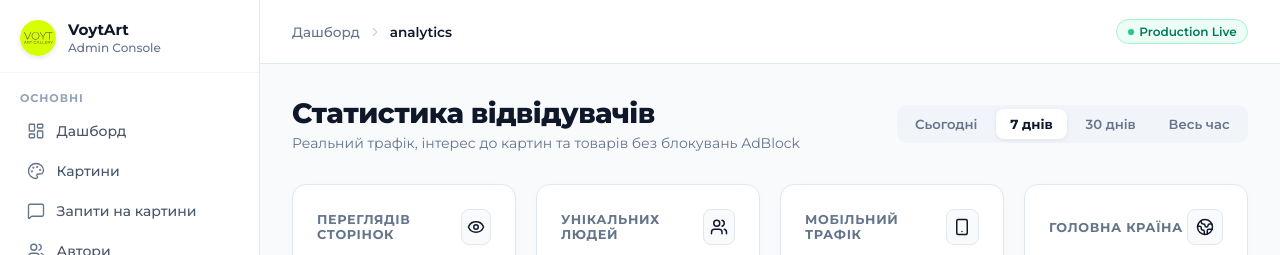
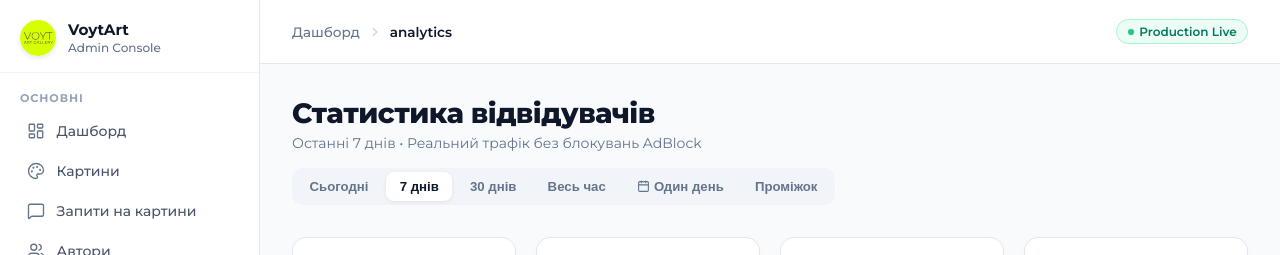
Before and after one commit to Vladokvl/voytArt_dev, a Next.js app: page /admin/analytics in a window 1280 px wide. Shown: the top 255 px of the page. Built offline with nearby package versions, Linux system fonts and the light colour scheme; no server answers; the database is empty.

Commit message:
feat(analytics): add custom date & date range picker and improve multi-tier GeoIP resolution

```diff
--- /dev/null
+++ b/src/app/admin/analytics/_DateRangePicker.tsx
@@ -0,0 +1,156 @@
+"use client";
+
+import { useState } from "react";
+import { useRouter } from "next/navigation";
+import { Calendar, Check } from "lucide-react";
+import styles from "./analytics.module.scss";
+
+export default function DateRangePicker({
+  currentPeriod,
+  currentFrom,
+  currentTo,
+  currentDate,
+}: {
+  currentPeriod: string;
+  currentFrom?: string;
+  currentTo?: string;
+  currentDate?: string;
+}) {
+  const router = useRouter();
+
+  const [mode, setMode] = useState<"preset" | "single" | "range">(
+    currentDate ? "single" : (currentFrom ?? currentTo) ? "range" : "preset"
+  );
+  const [singleDate, setSingleDate] = useState(currentDate ?? new Date().toISOString().slice(0, 10));
+  const [fromDate, setFromDate] = useState(currentFrom ?? "");
+  const [toDate, setToDate] = useState(currentTo ?? "");
+
+  const handleApplySingleDate = () => {
+    if (!singleDate) return;
+    router.push(`/admin/analytics?date=${singleDate}`);
+  };
+
+  const handleApplyRange = () => {
+    if (!fromDate && !toDate) return;
+    const params = new URLSearchParams();
+    if (fromDate) params.set("from", fromDate);
+    if (toDate) params.set("to", toDate);
+    router.push(`/admin/analytics?${params.toString()}`);
+  };
+
+  return (
+    <div className={styles.filterWrapper}>
+      {/* Mode Switcher / Presets */}
+      <div className={styles.periodFilter}>
+        <button
+          type="button"
+          onClick={() => router.push("/admin/analytics?period=today")}
+          className={`${styles.periodBtn} ${currentPeriod === "today" && !currentDate && !currentFrom ? styles.periodBtnActive : ""}`}
+        >
+          Сьогодні
+        </button>
+        <button
+          type="button"
+          onClick={() => router.push("/admin/analytics?period=7d")}
+          className={`${styles.periodBtn} ${currentPeriod === "7d" && !currentDate && !currentFrom ? styles.periodBtnActive : ""}`}
+        >
+          7 днів
+        </button>
+        <button
+          type="button"
+          onClick={() => router.push("/admin/analytics?period=30d")}
+          className={`${styles.periodBtn} ${currentPeriod === "30d" && !currentDate && !currentFrom ? styles.periodBtnActive : ""}`}
+        >
+          30 днів
+        </button>
+        <button
+          type="button"
+          onClick={() => router.push("/admin/analytics?period=all")}
+          className={`${styles.periodBtn} ${currentPeriod === "all" && !currentDate && !currentFrom ? styles.periodBtnActive : ""}`}
+        >
+          Весь час
+        </button>
+        <button
+          type="button"
+          onClick={() => setMode(mode === "single" ? "preset" : "single")}
+          className={`${styles.periodBtn} ${currentDate || mode === "single" ? styles.periodBtnActive : ""}`}
+          title="Вибрати конкретний день"
+        >
+          <Calendar size={13} style={{ marginRight: 4, verticalAlign: "middle" }} />
+          Один день
+        </button>
+        <button
+          type="button"
+          onClick={() => setMode(mode === "range" ? "preset" : "range")}
+          className={`${styles.periodBtn} ${(currentFrom || currentTo || mode === "range") && !currentDate ? styles.periodBtnActive : ""}`}
+          title="Вибрати довільний проміжок дат"
+        >
+          Проміжок
+        </button>
+      </div>
+
+      {/* Single Date Picker Panel */}
+      {mode === "single" && (
+        <div className={styles.customDateCard}>
+          <div className={styles.customDateRow}>
+            <label className={styles.dateLabel}>
+              <span>Дата:</span>
+              <input
+                type="date"
+                value={singleDate}
+                onChange={(e) => setSingleDate(e.target.value)}
+                className={styles.dateInput}
+                max={new Date().toISOString().slice(0, 10)}
+              />
+            </label>
+            <button
+              type="button"
+              onClick={handleApplySingleDate}
+              className={styles.applyBtn}
+            >
+              <Check size={14} />
+              <span>Показати</span>
+            </button>
+          </div>
+        </div>
+      )}
+
+      {/* Range Date Picker Panel */}
+      {mode === "range" && (
+        <div className={styles.customDateCard}>
+          <div className={styles.customDateRow}>
+            <label className={styles.dateLabel}>
+              <span>Від:</span>
+              <input
+                type="date"
+                value={fromDate}
+                onChange={(e) => setFromDate(e.target.value)}
+                className={styles.dateInput}
+                max={toDate || new Date().toISOString().slice(0, 10)}
+              />
+            </label>
+            <label className={styles.dateLabel}>
+              <span>До:</span>
+              <input
+                type="date"
+                value={toDate}
+                onChange={(e) => setToDate(e.target.value)}
+                className={styles.dateInput}
+                min={fromDate}
+                max={new Date().toISOString().slice(0, 10)}
+              />
+            </label>
+            <button
+              type="button"
+              onClick={handleApplyRange}
+              className={styles.applyBtn}
+            >
+              <Check size={14} />
+              <span>Застосувати</span>
+            </button>
+          </div>
+        </div>
+      )}
+    </div>
+  );
+}
--- a/src/app/admin/analytics/analytics.module.scss
+++ b/src/app/admin/analytics/analytics.module.scss
@@ -26,18 +26,31 @@
   margin: 0.25rem 0 0 0;
 }
 
+.filterWrapper {
+  display: flex;
+  flex-direction: column;
+  align-items: flex-end;
+  gap: 0.5rem;
+
+  @media (max-width: 768px) {
+    align-items: stretch;
+    width: 100%;
+  }
+}
+
 .periodFilter {
   display: flex;
   background: #f1f5f9;
   padding: 0.25rem;
   border-radius: 10px;
   gap: 0.25rem;
+  flex-wrap: wrap;
 }
 
 .periodBtn {
   background: transparent;
   border: none;
-  padding: 0.45rem 0.9rem;
+  padding: 0.45rem 0.85rem;
   border-radius: 8px;
   font-size: 0.825rem;
   font-weight: 600;
@@ -45,6 +58,8 @@
   cursor: pointer;
   transition: all 0.15s ease;
   text-decoration: none;
+  display: inline-flex;
+  align-items: center;
 
   &:hover {
     color: #0f172a;
@@ -56,6 +71,77 @@
   color: #0f172a;
   font-weight: 700;
   box-shadow: 0 1px 4px rgba(0, 0, 0, 0.08);
+}
+
+.customDateCard {
+  background: #ffffff;
+  border: 1px solid #e2e8f0;
+  padding: 0.5rem 0.75rem;
+  border-radius: 10px;
+  box-shadow: 0 2px 6px rgba(0, 0, 0, 0.04);
+  animation: fadeIn 0.15s ease-in-out;
+}
+
+.customDateRow {
+  display: flex;
+  align-items: center;
+  gap: 0.75rem;
+  flex-wrap: wrap;
+}
+
+.dateLabel {
+  display: flex;
+  align-items: center;
+  gap: 0.35rem;
+  font-size: 0.8rem;
+  font-weight: 600;
+  color: #475569;
+}
+
+.dateInput {
+  border: 1px solid #cbd5e1;
+  border-radius: 6px;
+  padding: 0.3rem 0.5rem;
+  font-size: 0.825rem;
+  color: #0f172a;
+  background: #f8fafc;
+  outline: none;
+  font-family: inherit;
+
+  &:focus {
+    border-color: #0f172a;
+    background: #ffffff;
+  }
+}
+
+.applyBtn {
+  display: inline-flex;
+  align-items: center;
+  gap: 0.3rem;
+  background: #0f172a;
+  color: #ffffff;
+  border: none;
+  border-radius: 6px;
+  padding: 0.35rem 0.75rem;
+  font-size: 0.8rem;
+  font-weight: 600;
+  cursor: pointer;
+  transition: all 0.15s ease;
+
+  &:hover {
+    background: #1e293b;
+  }
+}
+
+@keyframes fadeIn {
+  from {
+    opacity: 0;
+    transform: translateY(-4px);
+  }
+  to {
+    opacity: 1;
+    transform: translateY(0);
+  }
 }
 
 /* KPI Cards Grid */
--- a/src/app/admin/analytics/page.tsx
+++ b/src/app/admin/analytics/page.tsx
@@ -16,11 +16,15 @@ import {
 } from "lucide-react";
 import { getOptimizedImageUrl } from "~/lib/cloudinary-optimize";
 import styles from "./analytics.module.scss";
+import DateRangePicker from "./_DateRangePicker";
 
 type PeriodOption = "today" | "7d" | "30d" | "all";
 
 type SearchParams = Promise<{
   period?: PeriodOption;
+  date?: string;
+  from?: string;
+  to?: string;
 }>;
 
 function getCountryFlag(code: string | null): string {
@@ -47,20 +51,44 @@ export default async function AnalyticsPage({
 }: {
   searchParams: SearchParams;
 }) {
-  const { period = "7d" } = await searchParams;
+  const { period = "7d", date, from, to } = await searchParams;
 
   let startDate: Date | undefined;
+  let endDate: Date | undefined;
+  let periodLabel = "Останні 7 днів";
   const now = new Date();
 
-  if (period === "today") {
-    startDate = new Date(now.getFullYear(), now.getMonth(), now.getDate());
+  const isSingleDay = Boolean(date ?? period === "today");
+
+  if (date) {
+    startDate = new Date(`${date}T00:00:00`);
+    endDate = new Date(`${date}T23:59:59.999`);
+    periodLabel = `День: ${new Date(date).toLocaleDateString("uk-UA")}`;
+  } else if (from ?? to) {
+    if (from) startDate = new Date(`${from}T00:00:00`);
+    if (to) endDate = new Date(`${to}T23:59:59.999`);
+    periodLabel = `Період: ${from ? new Date(from).toLocaleDateString("uk-UA") : "початку"} — ${to ? new Date(to).toLocaleDateString("uk-UA") : "сьогодні"}`;
+  } else if (period === "today") {
+    startDate = new Date(now.getFullYear(), now.getMonth(), now.getDate(), 0, 0, 0);
+    periodLabel = "Сьогодні";
   } else if (period === "7d") {
     startDate = new Date(Date.now() - 7 * 24 * 60 * 60 * 1000);
+    periodLabel = "Останні 7 днів";
   } else if (period === "30d") {
     startDate = new Date(Date.now() - 30 * 24 * 60 * 60 * 1000);
+    periodLabel = "Останні 30 днів";
+  } else if (period === "all") {
+    startDate = undefined;
+    endDate = undefined;
+    periodLabel = "Весь час";
   }
 
-  const whereClause = startDate ? { createdAt: { gte: startDate } } : {};
+  const whereClause: { createdAt?: { gte?: Date; lte?: Date } } = {};
+  if (startDate || endDate) {
+    whereClause.createdAt = {};
+    if (startDate) whereClause.createdAt.gte = startDate;
+    if (endDate) whereClause.createdAt.lte = endDate;
+  }
 
   // Fetch metrics and database entities in parallel
   const [
@@ -169,8 +197,10 @@ export default async function AnalyticsPage({
       }
     }
 
-    // Daily timeline grouping
-    const dateKey = ev.createdAt.toISOString().slice(5, 10); // MM-DD
+    // Timeline grouping: hourly if single day, daily (MM-DD) otherwise
+    const dateKey = isSingleDay
+      ? `${ev.createdAt.getHours().toString().padStart(2, "0")}:00`
+      : ev.createdAt.toISOString().slice(5, 10); // MM-DD
     const currentDay = dailyTimelineMap[dateKey] ?? { views: 0, uniqueSet: new Set<string>() };
     currentDay.views++;
     if (ev.visitorHash) {
@@ -260,36 +290,16 @@ export default async function AnalyticsPage({
         <div>
           <h1 className={styles.title}>Статистика відвідувачів</h1>
           <p className={styles.subtitle}>
-            Реальний трафік, інтерес до картин та товарів без блокувань AdBlock
+            {periodLabel} • Реальний трафік без блокувань AdBlock
           </p>
         </div>
 
-        <div className={styles.periodFilter}>
-          <Link
-            href="/admin/analytics?period=today"
-            className={`${styles.periodBtn} ${period === "today" ? styles.periodBtnActive : ""}`}
-          >
-            Сьогодні
-          </Link>
-          <Link
-            href="/admin/analytics?period=7d"
-            className={`${styles.periodBtn} ${period === "7d" ? styles.periodBtnActive : ""}`}
-          >
-            7 днів
-          </Link>
-          <Link
-            href="/admin/analytics?period=30d"
-            className={`${styles.periodBtn} ${period === "30d" ? styles.periodBtnActive : ""}`}
-          >
-            30 днів
-          </Link>
-          <Link
-            href="/admin/analytics?period=all"
-            className={`${styles.periodBtn} ${period === "all" ? styles.periodBtnActive : ""}`}
-          >
-            Весь час
-          </Link>
-        </div>
+        <DateRangePicker
+          currentPeriod={period}
+          currentDate={date}
+          currentFrom={from}
+          currentTo={to}
+        />
       </div>
 
       {/* ── Top Metric Cards (KPIs) ── */}
```
Also changed, not shown: src/app/api/analytics/route.ts (+37 -7 lines).
